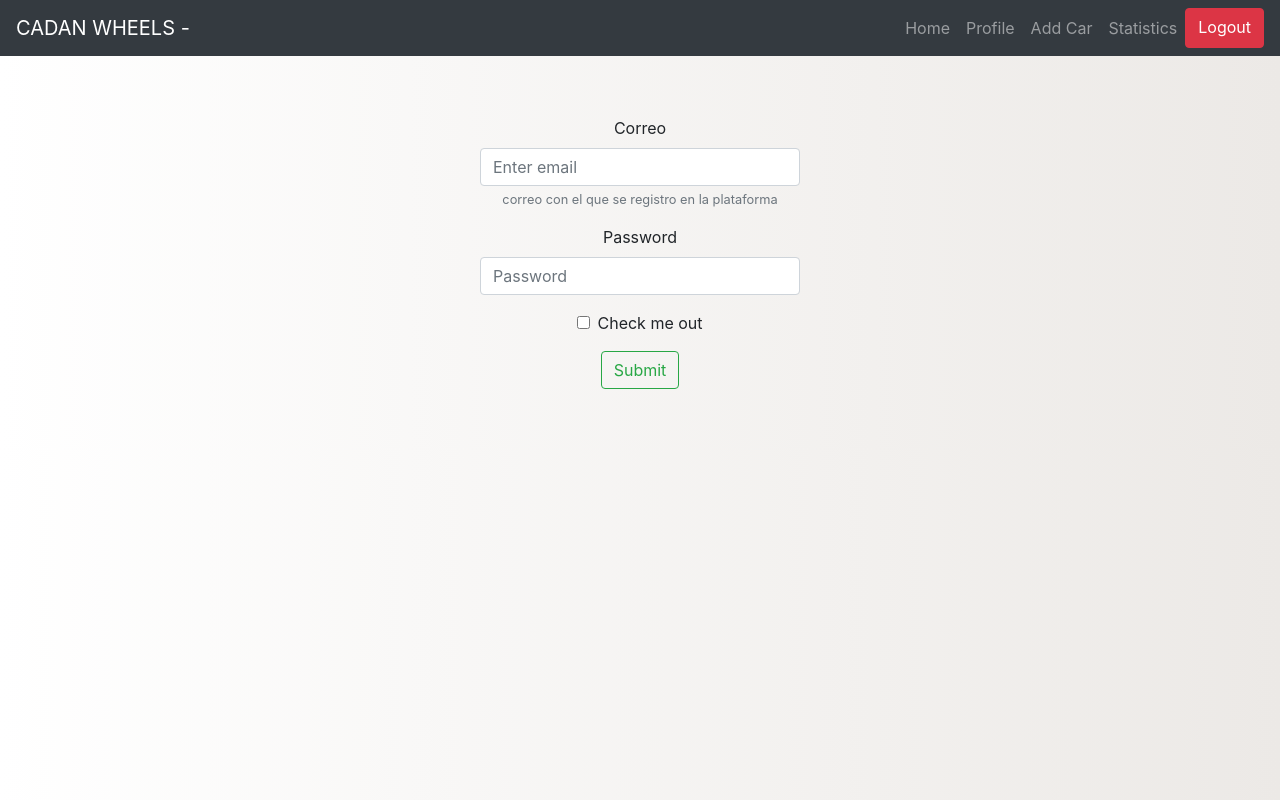
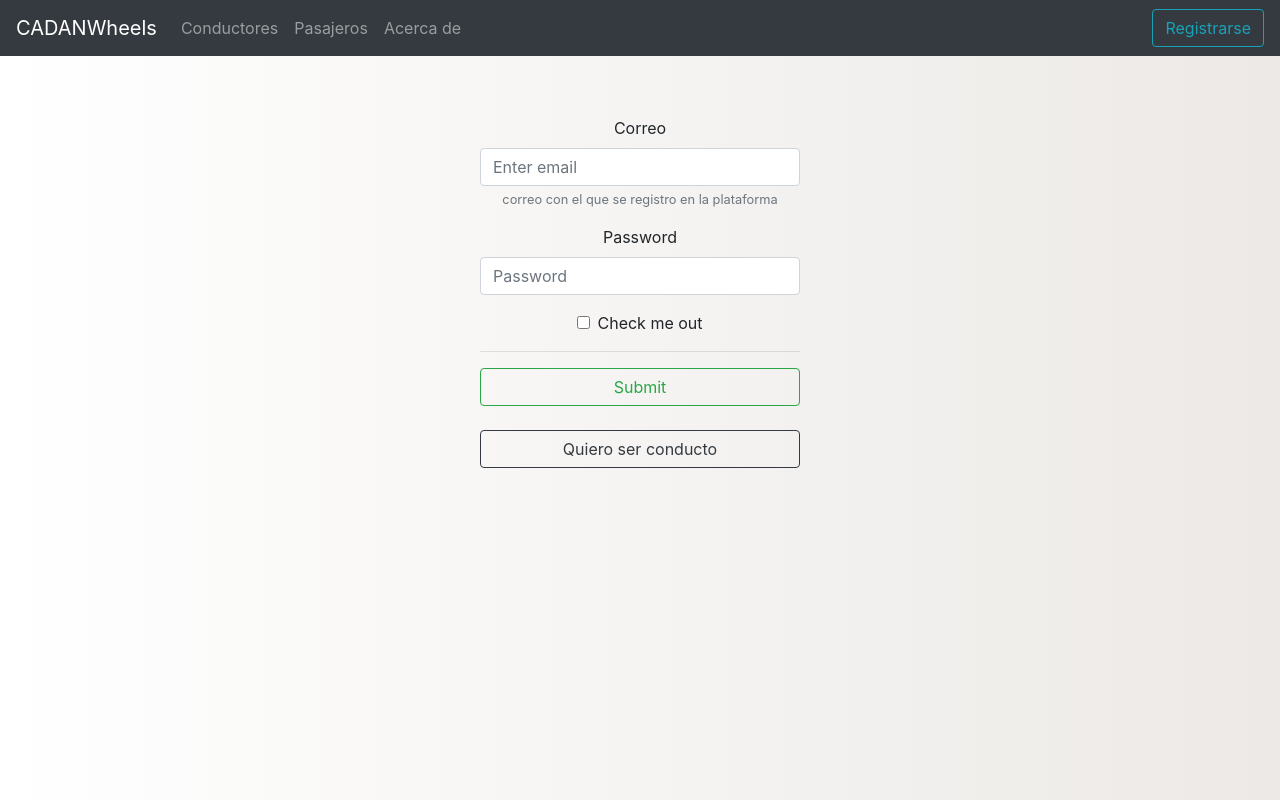
Before and after one commit to CADAN-Developers/CADAN-WHEELS, a React (Create React App) app: page /login in a window 1280 px wide. Built offline with nearby package versions, Linux system fonts and the light colour scheme.

Commit message:
Login - boton resgistrar y nevegacion

```diff
--- a/src/App.js
+++ b/src/App.js
@@ -3,7 +3,8 @@ import './App.css';
 import Button from 'react-bootstrap/Button';
 import DriverHome from './Driver/DriverHome'
 import Login from './components/Login'
-import {RegistroVehiculo} from './RegistroVehiculo';
+import { RegistroVehiculo } from './RegistroVehiculo';
+import RegistroUsuario from "./RegistroUsuario/RegistroUsuario";
 import {Route, BrowserRouter as Router} from 'react-router-dom';
 
 class App extends Component {
@@ -22,8 +23,8 @@ class App extends Component {
                       <Route path="/driver" component={DriverHome} />
                       <Route path="/login" > <Login/>  </Route>
                       <Route path="/driver" component={DriverHome}/>
-                      <Route path="/registerVehic" component={RegistroVehiculo}/>
-
+                      <Route path="/registerVehic" component={RegistroVehiculo} />
+                      <Route path="/registerUsuario" component={RegistroUsuario} />
                   </div>
               </Router>
           </div>
--- a/src/components/Login.js
+++ b/src/components/Login.js
@@ -1,19 +1,51 @@
 import React from "react";
-import Navigation from "./Navigation"
+import MenuL from "./MenuL"
 import { Button, Form, FormControl, ControlLabel } from "react-bootstrap/";
 import "./Login.css";
 
 class Login extends React.Component {
 
+    constructor(props) {
+        super(props);
+        this.state = {
+            mail: "",
+            password: ""
+        };
+        this.handleChange = this.handleChange.bind(this);
+        this.handleSubmit = this.handleSubmit.bind(this);
+    }
+
+    handleChange(e) {
+        var property = e.target.name
+        this.setState({ [property]: e.target.value });
+    }
+    handleSubmit(e) {
+        e.preventDefault();
+        console.log("entra al boton");
+        alert("Datos incorrectos, favor verifique")
+        console.log(this.state);
+        this.setState({ mail: '', password: '' });
+
+    }
     render() {
         return (
         <div>
-        <Navigation />
-        <div className="Login">
+        <MenuL />
+        <container className="justify-content-md-center">
+                    <div className="Login" >
                      <Form>
                     <Form.Group controlId="formBasicEmail">
                                 <Form.Label>Correo</Form.Label>
-                    <Form.Control type="email" placeholder="Enter email" />
+                                <br/>
+                                <input id="email"
+                                    name="mail"
+                                    type="email"
+                                    placeholder="Enter email"
+                                    className="form-control"
+                                    outline icon="envelope"
+                                    onChange={this.handleChange}
+                                    value={this.state.mail}
+                                />
                         <Form.Text className="text-muted">
                            correo con el que se registro en la plataforma
                         </Form.Text>
@@ -21,16 +53,33 @@ class Login extends React.Component {
 
                     <Form.Group controlId="formBasicPassword">
                                 <Form.Label>Password</Form.Label>
-                    <Form.Control type="password" placeholder="Password" />
+                                <br />
+                                <input id="password"
+                                    name="password"
+                                    type="password"
+                                    placeholder="Password"
+                                    className="form-control"
+                                    onChange={this.handleChange}
+                                    value={this.state.password}
+                                />
                     </Form.Group>
                     <Form.Group controlId="formBasicCheckbox">
                         <Form.Check type="checkbox" label="Check me out" />
                             </Form.Group>
-                <Button variant="outline-success" type="submit">
+                            <hr />
+                            <Button className="form-control" variant="outline-success" type="submit" onClick={this.handleSubmit}>
                                 Submit
                     </Button>
+                            <br />
+                            <br />
+                            <Button className="form-control" variant="outline-dark" type="submit">
+                                Quiero ser conducto
+                    </Button>
+
                 </Form>
+
                 </div>
+            </container>
          </div>
     )};
 }
--- /dev/null
+++ b/src/components/MenuL.js
@@ -0,0 +1,29 @@
+import React from 'react';
+
+import Navbar from 'react-bootstrap/Navbar';
+import Nav from 'react-bootstrap/Nav';
+import Form from 'react-bootstrap/Form';
+
+import Button from 'react-bootstrap/Button';
+
+class MenuL extends React.Component {
+    render() {
+        return (
+            <div>
+                <Navbar bg="dark" variant="dark">
+                    <Navbar.Brand href="#home">CADANWheels</Navbar.Brand>
+                    <Nav className="mr-auto">
+                        <Nav.Link href="#home">Conductores</Nav.Link>
+                        <Nav.Link href="#features">Pasajeros</Nav.Link>
+                        <Nav.Link href="#pricing">Acerca de</Nav.Link>
+                    </Nav>
+                    <Form inline>
+                        <Button variant="outline-info">Registrarse</Button>
+                    </Form>
+                </Navbar>
+            </div>
+        );
+    }
+}
+
+export default MenuL;
```
Also changed, not shown: src/components/Login.css (+8 -5 lines), 2 other files (tests, documents, lock files or other folders). Lines whose indentation alone changed are shown as unchanged.
